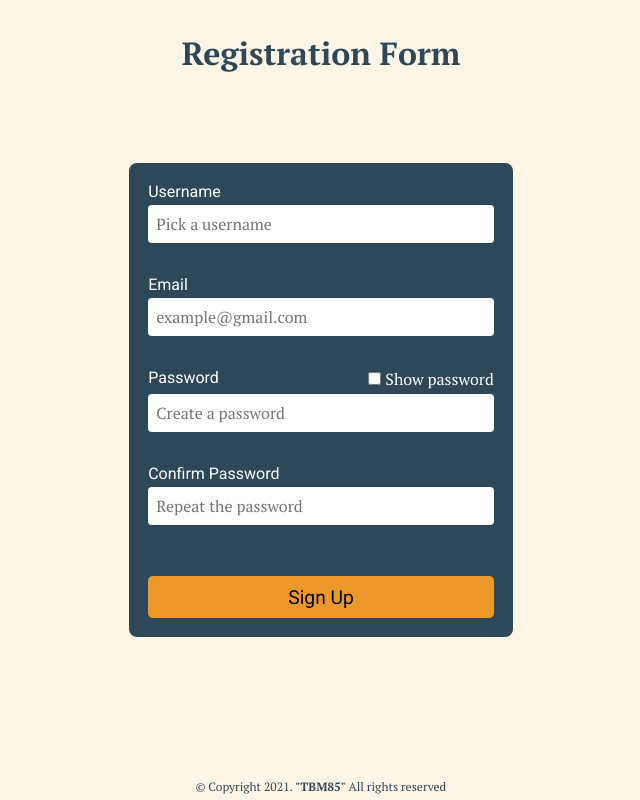
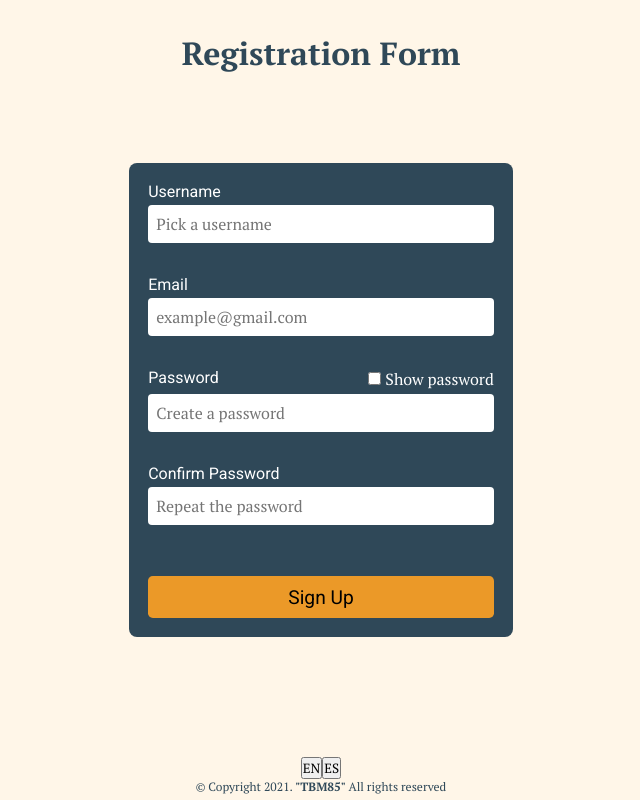
Before and after one commit to TBM85/demo-registration-form, a React (Create React App) app: page / in a window 1280 px wide. Shown: the whole page, without its empty margins (319-959 px from the left). Built offline with nearby package versions, Linux system fonts and the light colour scheme.

Commit message:
Include translation buttons

```diff
--- a/src/App.js
+++ b/src/App.js
@@ -1,11 +1,14 @@
 import { useState } from "react";
 import PropTypes from "prop-types";
+import { useTranslation } from "react-i18next";
 
 import "./App.scss";
 import Form from "components/Form/Form";
 import ContentPage from "components/ContentPage/ContentPage";
 
 function App() {
+  const [t, i18n] = useTranslation("global");
+
   const [submitted, setSubmitted] = useState(Boolean);
 
   // Update the state to determine which component is displayed
@@ -16,7 +19,7 @@
   return (
     <div className="App">
       <header className="header">
-        <h1>Registration Form</h1>
+        <h1>{t("app.registration-form")}</h1>
       </header>
       {!submitted ? (
         <Form onPassToApp={submittedHandler} />
@@ -24,6 +27,10 @@
         <ContentPage submitted={submitted} onPassToApp={submittedHandler} />
       )}
       <footer className="footer">
+        <div className="btn-group">
+          <button onClick={() => i18n.changeLanguage("en")}>EN</button>
+          <button onClick={() => i18n.changeLanguage("es")}>ES</button>
+        </div>
         <span>
           © Copyright 2021. <strong>"TBM85"</strong>
         </span>
--- a/src/index.js
+++ b/src/index.js
@@ -3,10 +3,30 @@
 import './index.scss';
 import App from './App';
 import reportWebVitals from './reportWebVitals';
+import { I18nextProvider } from "react-i18next";
+import i18next from "i18next";
+
+import global_es from "./translations/es/global.json";
+import global_en from "./translations/en/global.json";
+
+i18next.init({
+  interpolation: { escapeValue: false },
+  lng: "en",
+  resources: {
+    es: {
+      global: global_es
+    },
+    en: {
+      global: global_en
+    }
+  }
+});
 
 ReactDOM.render(
   <React.StrictMode>
-    <App />
+    <I18nextProvider i18n={i18next}>
+      <App />
+    </I18nextProvider>
   </React.StrictMode>,
   document.getElementById('root')
 );
--- /dev/null
+++ b/src/translations/en/global.json
@@ -0,0 +1,5 @@
+{
+  "app": {
+    "registration-form": "Registration Form"
+  }
+}
--- /dev/null
+++ b/src/translations/es/global.json
@@ -0,0 +1,5 @@
+{
+  "app": {
+    "registration-form": "Formulario de Registro"
+  }
+}
```
